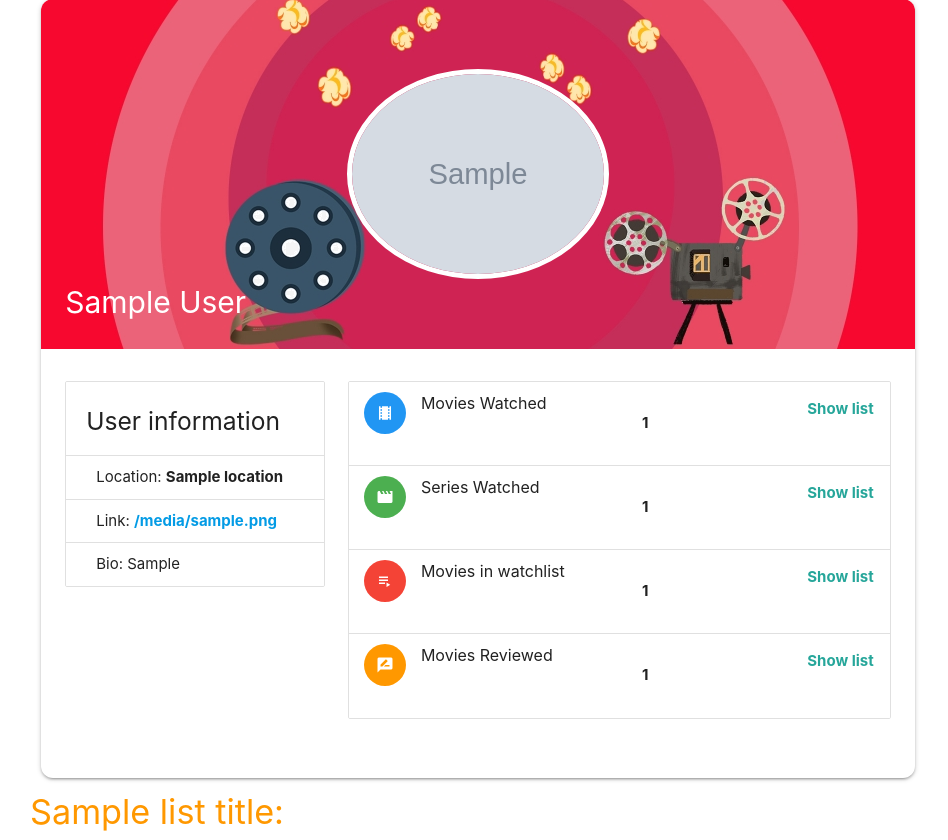
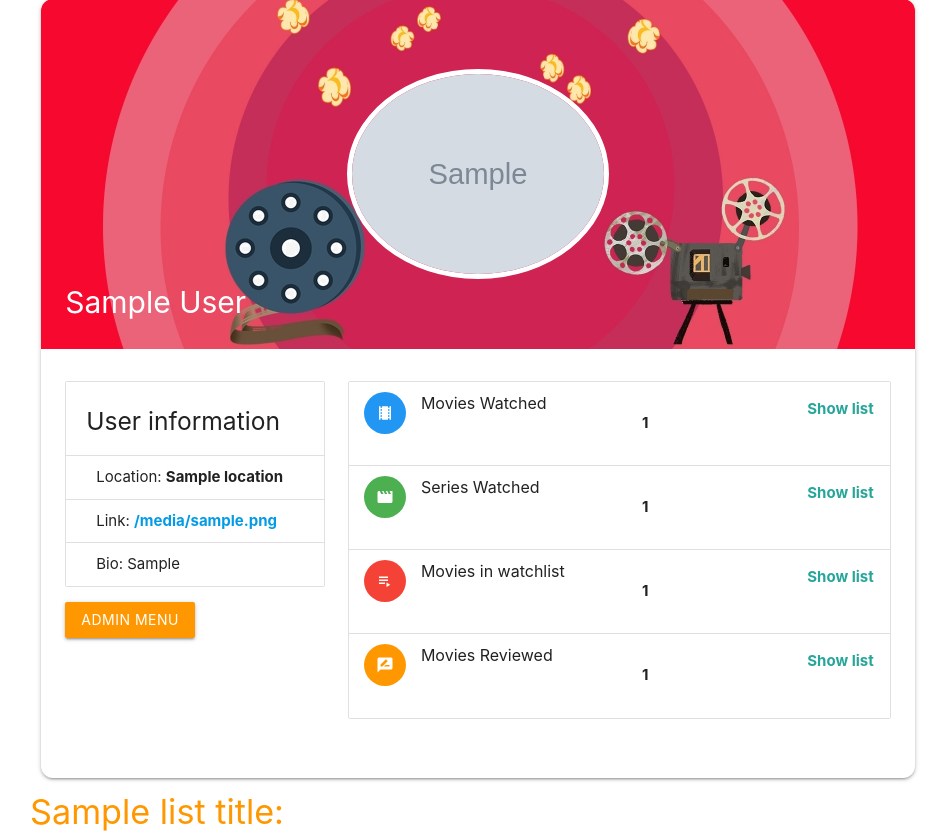
Before and after one commit to SamielSami/MovieReview, a Django app: template imdb_clone/templates/profile.html in a window 1280 px wide. Shown: the part 110-950 px from the top of the page, without its empty margins (162-1110 px from the left). Run offline with Django 3.2, Linux system fonts and the light colour scheme; a user stored in the database is signed in; tables that the repository leaves empty hold one stand-in row (values such as "Sample post"); the template is opened without the code that fills it: most values are stand-ins (such as "Sample title", 1, 10 or a date in 2020); grey boxes marked "Sample" are stand-in pictures; parts of the project's set-up code (start-up, migrations or seed data) failed here and were passed over; some libraries are stand-ins or nearby versions.

Commit message:
admin menu

```diff
--- a/imdb_clone/templates/profile.html
+++ b/imdb_clone/templates/profile.html
@@ -38,6 +38,9 @@
 
                 {% if user.is_authenticated and user == profile.user %}
                   <a href="{% url 'edit-profile' %}" class="btn">Edit Profile</a>
+                {% endif %}
+                {% if user.is_staff %}
+                <a href="/admin/" class="btn orange">Admin Menu</a>
                 {% endif %}
               </div>
 
```
